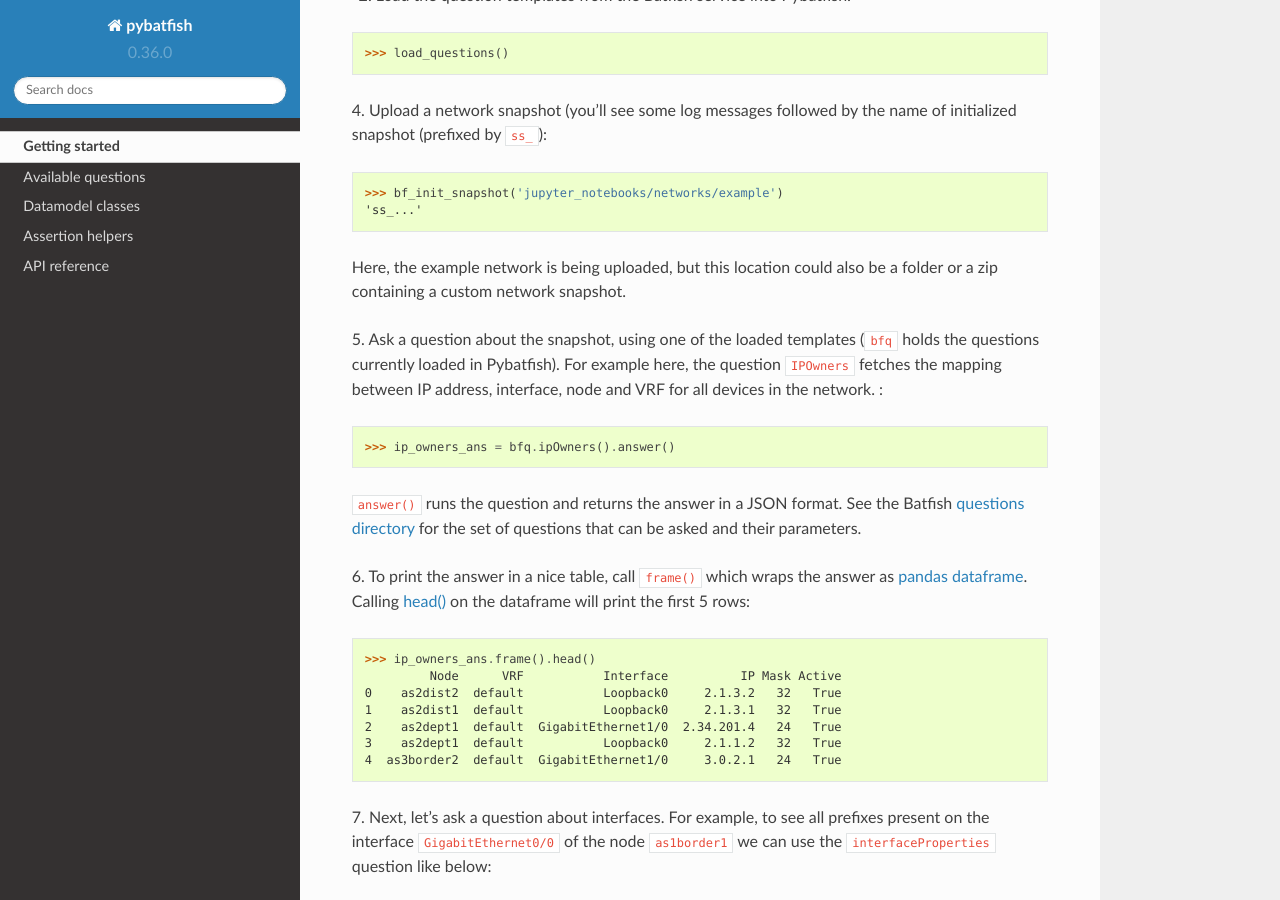
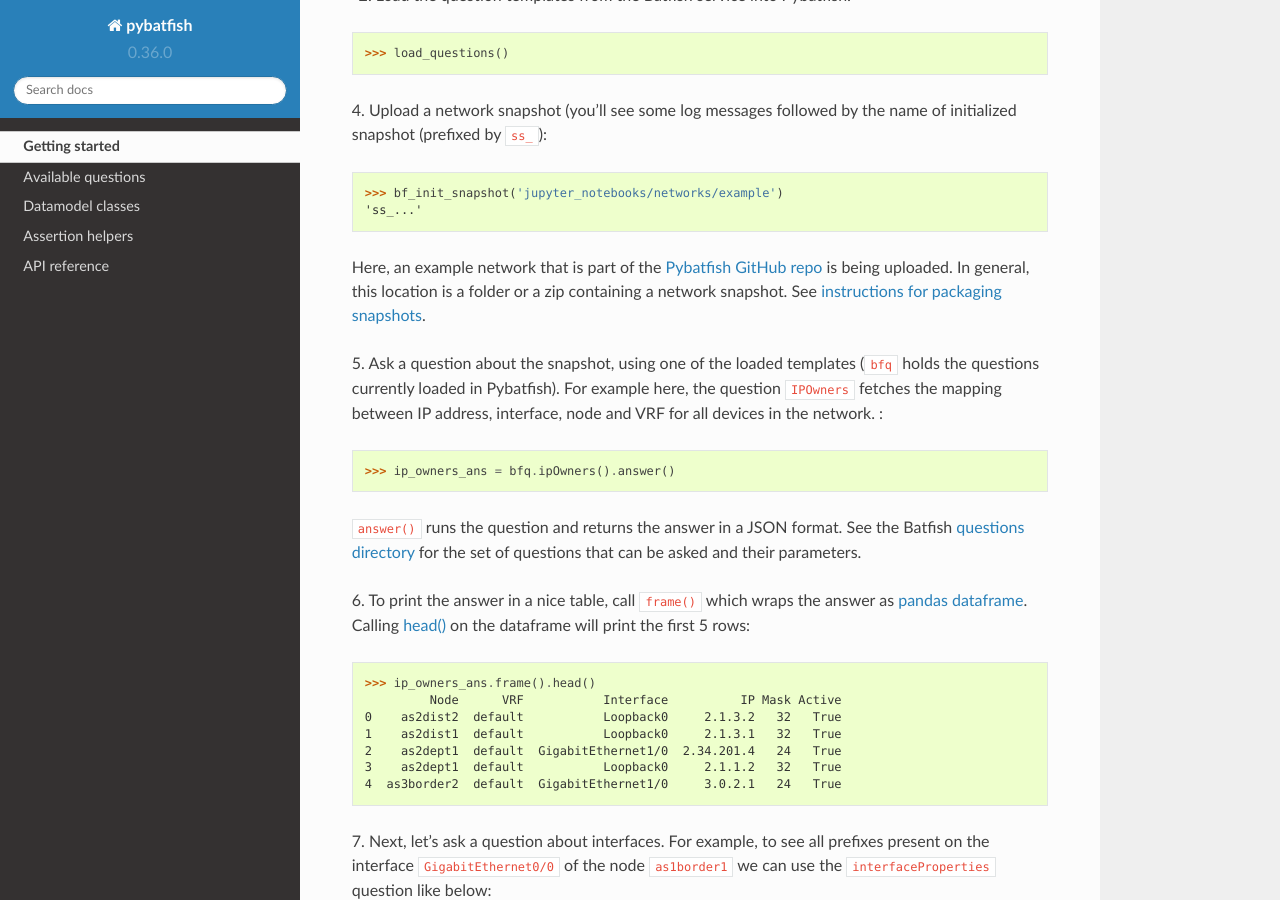
Before and after one commit to batfish/pybatfish, a Sphinx documentation site: the page built from docs/source/quickstart.rst, in a window 1280 px wide and 900 px high, scrolled down 540 px. Built offline with Sphinx 7.4.7 and the Read the Docs theme 2.0.0, drawn with Linux system fonts in a browser that asks for light colours.

Commit message:
provide a link to snapshot packaging (#371)

```diff
--- a/docs/source/quickstart.rst
+++ b/docs/source/quickstart.rst
@@ -24,7 +24,7 @@
 >>> bf_init_snapshot('jupyter_notebooks/networks/example') # doctest: +ELLIPSIS
 'ss_...'
 
-Here, the example network is being uploaded, but this location could also be a folder or a zip containing a custom network snapshot.
+Here, an example network that is part of the `Pybatfish GitHub repo <https://github.com/batfish/pybatfish>`_ is being uploaded. In general, this location is a folder or a zip containing a network snapshot. See `instructions for packaging snapshots <https://github.com/batfish/batfish/wiki/Packaging-snapshots-for-analysis>`_.
 
 5. Ask a question about the snapshot, using one of the loaded templates (``bfq`` holds the questions currently loaded in Pybatfish).
 For example here, the question ``IPOwners`` fetches the mapping between IP address, interface, node and VRF for all devices in the network. :
```
